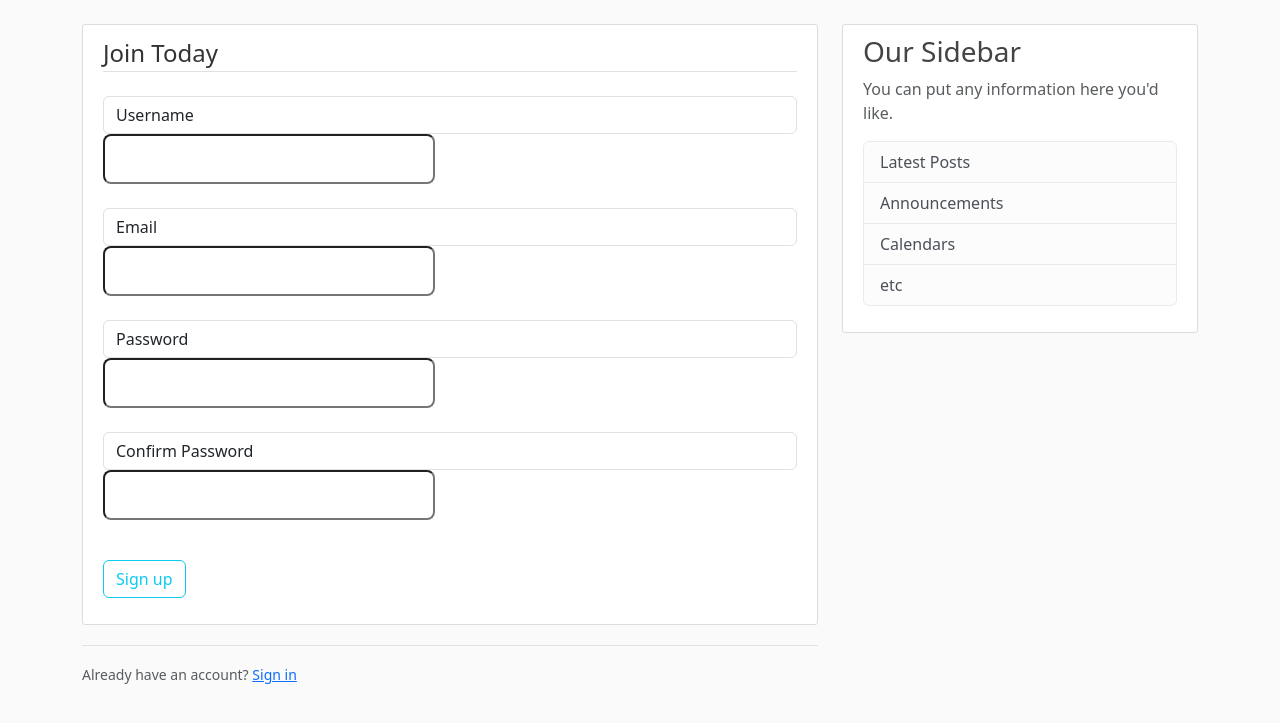
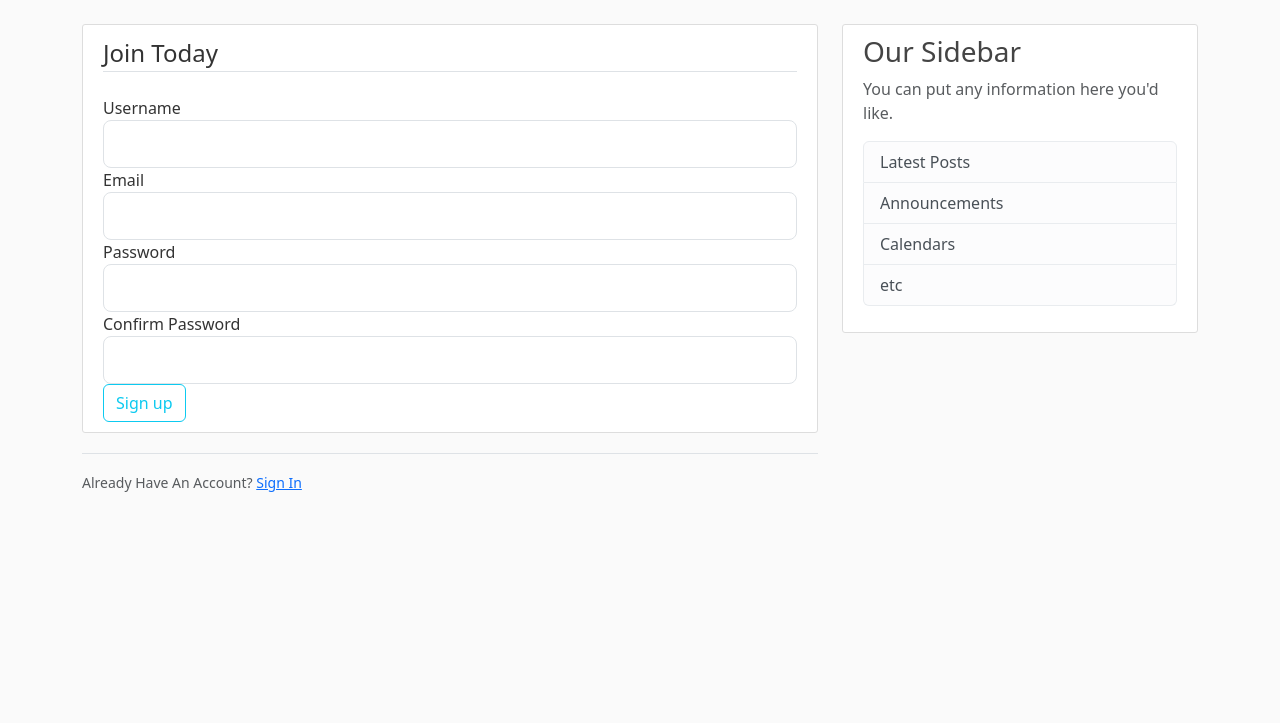
Before and after one commit to aselborn/flask_app_bootstrap, a Flask app: page /register in a window 1280 px wide. Shown: the part 56-779 px from the top of the page. Run offline with Flask 3, Linux system fonts and the light colour scheme.

Commit message:
Fram till och med databas.

```diff
--- a/flaskblog.py
+++ b/flaskblog.py
@@ -41,9 +41,16 @@ def register():
 
     return render_template('register.html', title='Register', form=form)
 
-@app.route('/login')
+@app.route('/login', methods =['GET', 'POST'])
 def login():
     form = LoginForm()
+    if form.validate_on_submit():
+        if form.email.data == 'admin@blog.com' and form.password.data == 'password':
+            flash('You have been logged in!', 'success')
+            return redirect(url_for('home'))
+        else:
+            flash('Login unsuccessful, check name and password', 'danger')
+
     return render_template('login.html', title='Login', form=form)
 
 
--- a/forms.py
+++ b/forms.py
@@ -12,6 +12,8 @@ class RegistrationForm(FlaskForm):
     confirm_password = PasswordField('Confirm Password',
                                      validators=[DataRequired(), EqualTo('password')])
 
+    gender = StringField('gender')
+
     submit = SubmitField('Sign up')
 
 
--- a/templates/layout.html
+++ b/templates/layout.html
@@ -28,13 +28,13 @@
             </button>
             <div class="collapse navbar-collapse" id="navbarToggle">
               <div class="navbar-nav mr-auto">
-                <a class="nav-item nav-link" href="/">Home</a>
-                <a class="nav-item nav-link" href="/about">About</a>
+                <a class="nav-item nav-link" href="{{ url_for('home')}}">Home</a>
+                <a class="nav-item nav-link" href="{{ url_for('about')}}">About</a>
               </div>
               <!-- Navbar Right Side -->
               <div class="navbar-nav">
-                <a class="nav-item nav-link" href="/login">Login</a>
-                <a class="nav-item nav-link" href="/register">Register</a>
+                <a class="nav-item nav-link" href="{{ url_for('login')}}">Login</a>
+                <a class="nav-item nav-link" href="{{ url_for('register')}}">Register</a>
               </div>
             </div>
           </div>
--- a/templates/register.html
+++ b/templates/register.html
@@ -3,47 +3,70 @@
 <div class="content-section">
     <form method="POST" action="">
         {{ form.hidden_tag() }}
-            <fieldset class="mb-3">
+        <fieldset class="form-group">
             <legend class="border-bottom mb-4">Join Today</legend>
-                <div class="mb-3">
-                    {{ form.username.label(class="form-control") }}
+            <div class="form-group">
+                {{ form.username.label(class="form-control-label") }}
 
                 {% if form.username.errors %}
-                        {{ form.username.label(class="form-control form-control-lg is-invalid") }}
+                    {{ form.username(class="form-control form-control-lg is-invalid") }}
                     <div class="invalid-feedback">
-                            {% for erors in form.username.errors %}
-
+                        {% for error in form.username.errors %}
                             <span>{{ error }}</span>
-
                         {% endfor %}
                     </div>
-
                 {% else %}
-                        {{ form.username(class="form-label form-control-lg") }}
+                    {{ form.username(class="form-control form-control-lg") }}
                 {% endif %}
-
             </div>
-                <div class="mb-3">
-                    {{ form.email.label(class="form-control") }}
-                    {{ form.email(class="form-label form-control-lg") }}
+            <div class="form-group">
+                {{ form.email.label(class="form-control-label") }}
+                {% if form.email.errors %}
+                    {{ form.email(class="form-control form-control-lg is-invalid") }}
+                    <div class="invalid-feedback">
+                        {% for error in form.email.errors %}
+                            <span>{{ error }}</span>
+                        {% endfor %}
                     </div>
-                <div class="mb-3">
-                    {{ form.password.label(class="form-control") }}
-                    {{ form.password(class="form-label form-control-lg") }}
+                {% else %}
+                    {{ form.email(class="form-control form-control-lg") }}
+                {% endif %}
             </div>
-                <div class="mb-3">
-                    {{ form.confirm_password.label(class="form-control") }}
-                    {{ form.confirm_password(class="form-label form-control-lg") }}
+            <div class="form-group">
+                {{ form.password.label(class="form-control-label") }}
+                {% if form.password.errors %}
+                    {{ form.password(class="form-control form-control-lg is-invalid") }}
+                    <div class="invalid-feedback">
+                        {% for error in form.password.errors %}
+                            <span>{{ error }}</span>
+                        {% endfor %}
+                    </div>
+                {% else %}
+                    {{ form.password(class="form-control form-control-lg") }}
+                {% endif %}
+            </div>
+            <div class="form-group">
+                {{ form.confirm_password.label(class="form-control-label") }}
+                {% if form.confirm_password.errors %}
+                    {{ form.confirm_password(class="form-control form-control-lg is-invalid") }}
+                    <div class="invalid-feedback">
+                        {% for error in form.confirm_password.errors %}
+                            <span>{{ error }}</span>
+                        {% endfor %}
+                    </div>
+                {% else %}
+                    {{ form.confirm_password(class="form-control form-control-lg") }}
+                {% endif %}
             </div>
         </fieldset>
-            <div class="mb-3">
+        <div class="form-group">
             {{ form.submit(class="btn btn-outline-info") }}
         </div>
     </form>
 </div>
 <div class="border-top pt-3">
     <small class="text-muted">
-            Already have an account? <a class="ml-2" href="{{ url_for('login') }}">Sign in </a>
+        Already Have An Account? <a class="ml-2" href="{{ url_for('login') }}">Sign In</a>
     </small>
 </div>
 {% endblock content %}
```
Also changed, not shown: templates/login.html (+52 -0 lines). Lines whose indentation alone changed are shown as unchanged.
